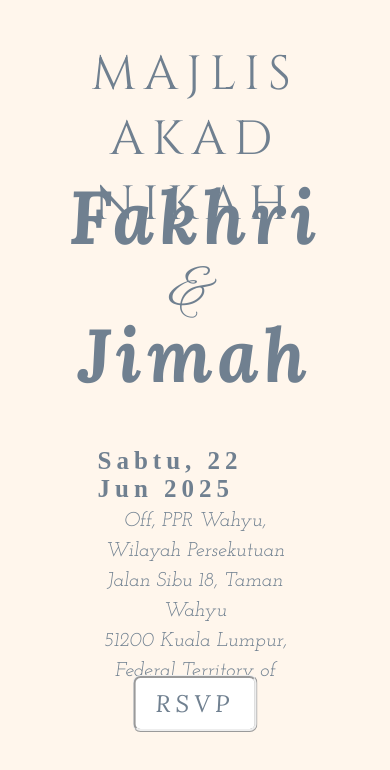
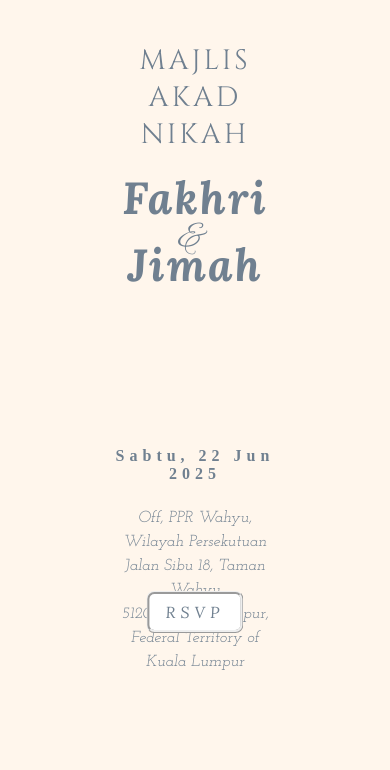
Before and after one commit to Balililion/rsvpMajlis, a website: page index.html in a window 390 px wide. Drawn offline with Linux system fonts and the light colour scheme; grey boxes are pictures that could not be loaded; a web font is replaced by a local one.

Commit message:
Update index.html

```diff
--- a/index.html
+++ b/index.html
@@ -248,6 +248,52 @@
       color: #708090;
     }
 
+@media screen and (max-width: 768px) {
+  .tajuk-majlis {
+    font-size: 28px;
+    letter-spacing: 3px;
+  }
+
+  .pengantin-names .nama-lelaki,
+  .pengantin-names .nama-perempuan {
+    font-size: 45px;
+    letter-spacing: 2px;
+  }
+
+  .dan-symbol {
+    font-size: 40px;
+  }
+
+  .date-text,
+  .location-text {
+    font-size: 16px;
+    padding: 0 15px;
+    text-align: center;
+  }
+
+  .rsvp-btn {
+    font-size: 1rem;
+    padding: 8px 16px;
+    top: 70%;
+  }
+
+  .rsvp-form {
+    width: 90%;
+    padding: 20px;
+    font-size: 16px;
+  }
+
+  .message-display {
+    font-size: 24px;
+    padding: 15px;
+    margin: 20px auto;
+  }
+
+  input, select, textarea {
+    font-size: 14px;
+  }
+}
+
   </style>
 </head>
 <body>
```
